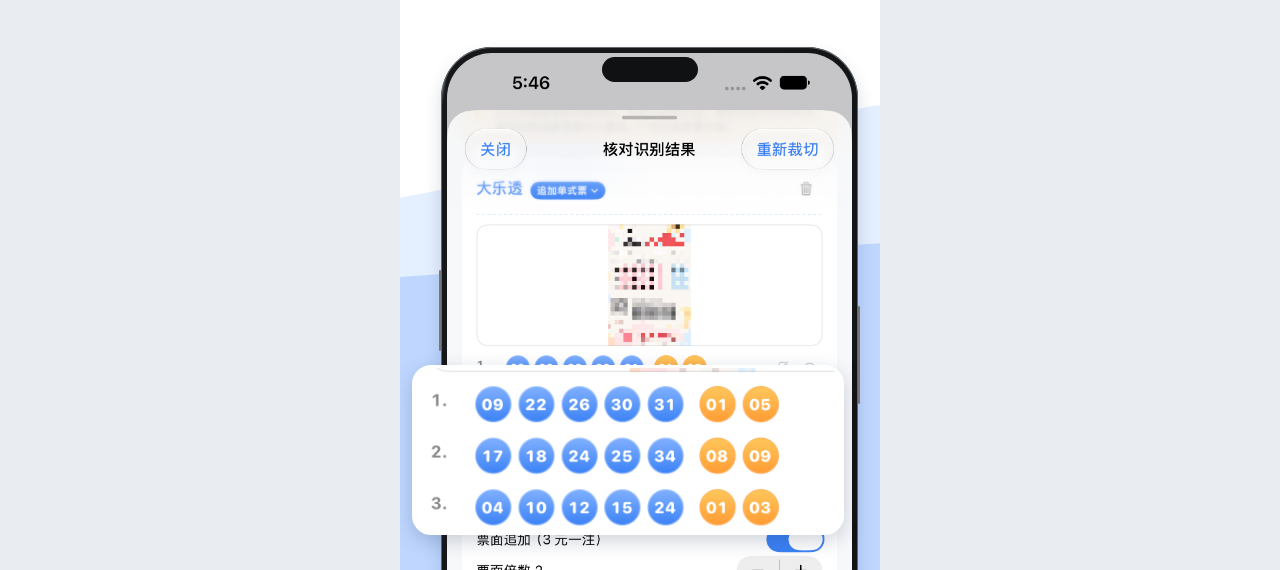
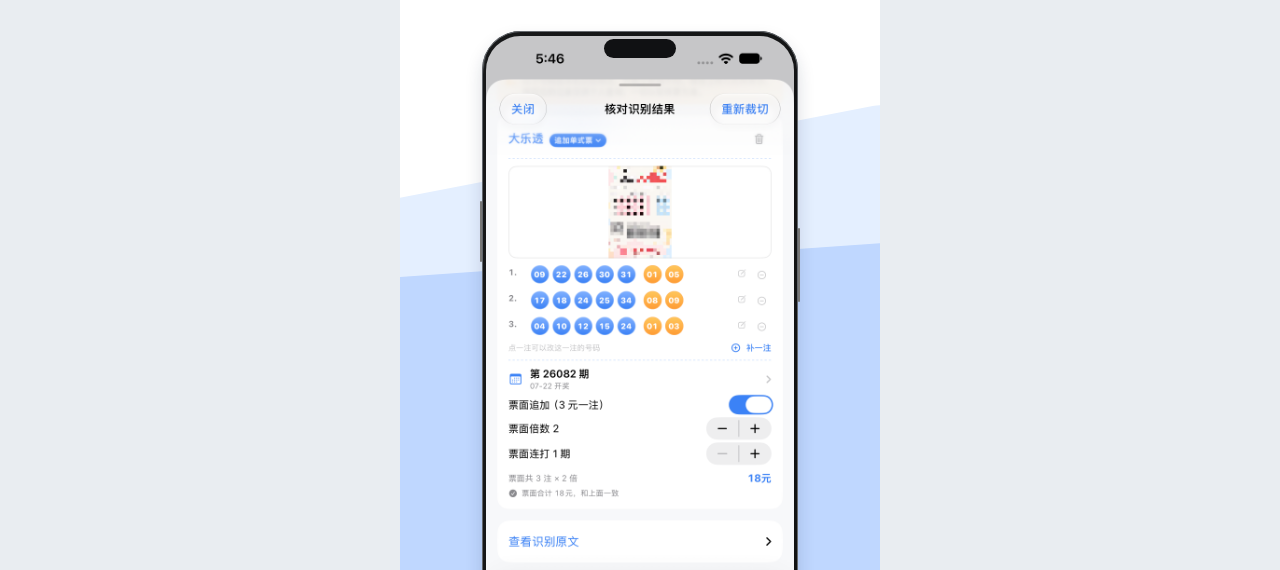
Before and after one commit to wenjinliuu/lottery-ios, a plain HTML site: page AppStore/Studio/index.html in a window 1280 px wide. Shown: the part 382-952 px from the top of the page. Drawn offline with Linux system fonts and the light colour scheme.

Commit message:
Show full screens and refine multi-ticket and notification store artwork

```diff
--- a/AppStore/Studio/index.html
+++ b/AppStore/Studio/index.html
@@ -60,22 +60,13 @@
       .poster::before,.poster::after { content:""; position:absolute; z-index:-1; border-radius:9cqw; }
       .poster::before { top:43%; left:-19%; width:143%; height:74%; transform:rotate(-11deg); background:var(--pale); }
       .poster::after { top:53%; left:-24%; width:148%; height:72%; transform:rotate(-4deg); background:var(--mid); }
-      .detail { display:none; position:absolute; z-index:3; border:.65cqw solid white; background:white; border-radius:4cqw; overflow:hidden; box-shadow:0 1.3cqw 4cqw #172d4c35; }
-      .detail img { display:block; position:absolute; max-width:none; }
-      /* Enlargements are crops of the same original simulator frame. */
-      [data-slide="0"] .detail { display:block; left:2.6%; width:90%; top:63%; height:16.3%; }
-      [data-slide="0"] .detail img { width:144%; left:-7%; top:-268%; }
-      [data-slide="3"] .detail { display:block; left:2.8%; width:94.4%; top:61%; height:23%; }
-      [data-slide="3"] .detail img { width:114%; left:-7%; top:-156%; }
-      [data-slide="2"] .detail { display:block; left:3%; width:94%; top:70%; height:10.3%; }
-      [data-slide="2"] .detail img { width:108%; left:-4%; top:-804%; }
       .device {
         position: absolute;
-        top: 32.5%;
-        width: 87%;
-        left: 8.5%;
-        padding: 1.25%;
-        border-radius: 10.6cqw;
+        top: 31%;
+        width: 66%;
+        left: 17%;
+        padding: 0.95%;
+        border-radius: 8.1cqw;
         background: linear-gradient(
           100deg,
           #54575a,
@@ -91,14 +82,10 @@
           0 1.8cqw 3.6cqw #15233a27,
           inset 0 0 0 0.2cqw #676b70;
       }
-      [data-slide="1"] .device { width:94%; left:3%; top:32%; }
-      [data-slide="3"] .device { width:76%; left:17%; top:34%; }
-      [data-slide="2"] .device { top:37%; left:8%; width:86%; }
-      [data-slide="4"] .device { width:91%; left:5%; top:34%; }
       .device img {
         display: block;
         width: 100%;
-        border-radius: 9.4cqw;
+        border-radius: 7.2cqw;
         position: relative;
       }
       .device:before,
@@ -158,7 +145,6 @@
           <p contenteditable="true"></p>
         </div>
         <div class="device"><img alt="" /><i class="island"></i></div>
-        <div class="detail" aria-hidden="true"><img alt="" /></div>
       </section>
     </main>
     <script src="vendor/html2canvas.min.js"></script>
@@ -166,8 +152,8 @@
       const base = "../../Tests/LotteryWalletUITests/__Snapshots__/";
       const slides = [
         ["识别", "拍张彩票，\n号码不用抄", "专用识别模型逐注读号，存入票夹前可以对照票面修改。", "AppStoreScreenshotTests/04-scan.png"],
-        ["多票", "双色球、大乐透，\n一起拍", "一张照片里有几张票，就分开框选、逐张核对。", "AppStoreScreenshotTests/06-multiple.png"],
-        ["通知", "开了什么号，\n中了几注", "开奖后，一条通知就能看见开奖号码、命中注数和已知奖金。", "AppStoreScreenshotTests/07-notification.png"],
+        ["多票", "多张一起拍，\n自动框选识别", "双色球、大乐透等彩种可以同框拍摄，识别后逐张核对。", "art/multiple.png"],
+        ["通知", "开奖出号，\n及时提醒", "各彩种分别提醒，锁屏就能看到开奖号码、中奖注数和已知奖金。", "art/notifications.png"],
         ["球罐", "把命中的号码，\n攒成一罐", "每次命中都算数。按月或按年回看，还能摇动小球。", "KeyFlowTests/balls-309-rest.png"],
         ["票夹", "你的票夹，\n留在你的手机里", "票据默认保存在本机。需要备份时，可自行开启 iCloud 备份。", "AppStoreScreenshotTests/02-wallet.png"],
       ];
@@ -182,25 +168,24 @@
         const slide = slides[i];
         let copy;
         try {
-          copy = JSON.parse(localStorage.getItem("store-v2-slide-" + i));
+          copy = JSON.parse(localStorage.getItem("store-v3-slide-" + i));
         } catch {}
         title.textContent = copy?.[0] ?? slide[1];
         desc.textContent = copy?.[1] ?? slide[2];
         document.querySelector(".poster").dataset.slide = i;
-        img.src = base + slide[3];
-        document.querySelector(".detail img").src = img.src;
-        img.alt = slide[0] + "模拟器截图";
+        img.src = slide[3].startsWith("art/") ? slide[3] : base + slide[3];
+        img.alt = slide[0] + "宣传画面";
         select.value = i;
       }
       select.onchange = () => show(+select.value);
       for (const field of [title, desc])
         field.oninput = () =>
           localStorage.setItem(
-            "store-v2-slide-" + select.value,
+            "store-v3-slide-" + select.value,
             JSON.stringify([title.textContent, desc.textContent]),
           );
       document.querySelector("#reset").onclick = () => {
-        localStorage.removeItem("store-v2-slide-" + select.value);
+        localStorage.removeItem("store-v3-slide-" + select.value);
         show(+select.value);
       };
       document.querySelector("#download").onclick = async (e) => {
```
Also changed, not shown: AppStore/Screenshots/01-recognition.png, AppStore/Screenshots/02-multiple.png, AppStore/Screenshots/04-jar.png, AppStore/Screenshots/05-wallet.png, AppStore/Screenshots/preview.jpg, AppStore/Studio/art/multiple.png (added), 3 other files.
